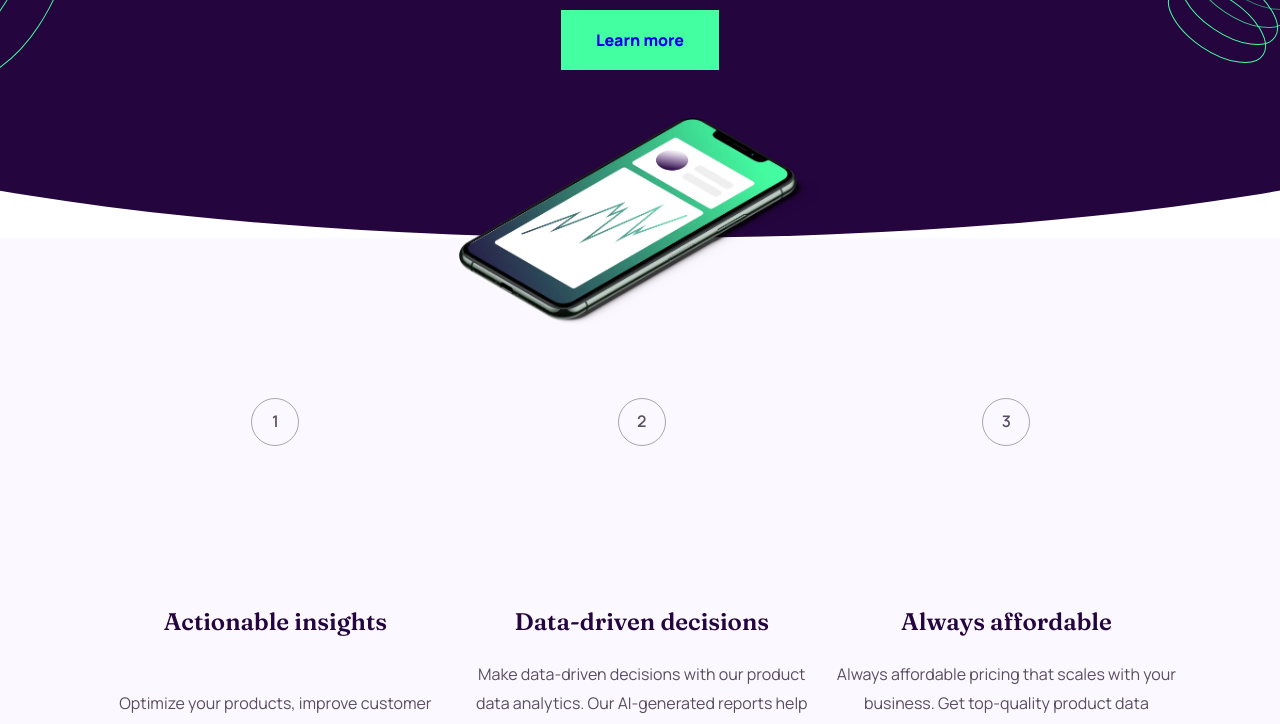
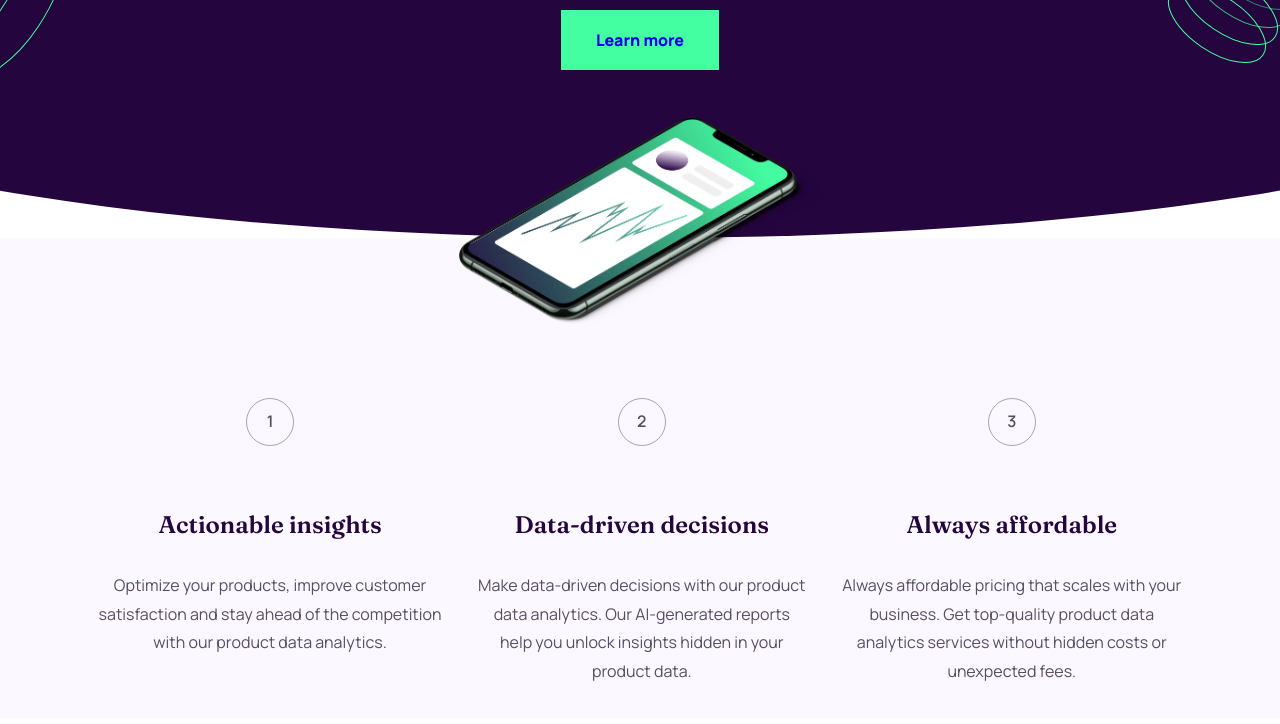
Before and after one commit to PhilippeItsMe/fe-workItLandingPage-challenge, a plain HTML site: page index.html in a window 1280 px wide. Shown: the part 228-952 px from the top of the page. Drawn offline with Linux system fonts and the light colour scheme.

Commit message:
Update style.css

```diff
--- a/style.css
+++ b/style.css
@@ -108,7 +108,7 @@ header:before {
     height: 100%;
     background-color: #24053e;
     border-radius: 0 0 50% 50%;
-    transform: scaleX(1.5)
+    transform: scaleX(1.5);
 }
 
 header {
@@ -127,9 +127,12 @@ header section {
 /* Background-color set-up  */
 
 main .art1 :before {
+    width: 100%;
+    height: 80%;
     background-color:  #6a3493;
     border-radius: 0 0 50% 50%;
     transform: scaleX(1.5)
+
 }
 
 header {
@@ -303,7 +306,6 @@ footer div img {
         padding: 10rem 6rem 4rem 6rem;
         display: grid;
         grid-template-columns: 100px, 1fr;
-        grid-template-rows: repeat(6, 1fr);
         grid-template-areas:
             "n1 h31"
             "n1 p1"
@@ -354,23 +356,24 @@ footer div img {
 
     .n1, .n2, .n3 {
         margin: 0;
+        margin-bottom: 2rem;
         justify-self: center;
-
-
     }
     .h31, .h32, .h33 {
-        margin-bottom: 0.5rem;
+        margin: 0;
+
         justify-self: center;
+        align-self: center;
     }
     .p1, .p2, .p3 {
         text-align: center;
+        align-self: start;
     }
     .art1 {
         padding: 10rem 6rem 2rem 6rem;
             display: grid;
             grid-template-columns: repeat (3, 1fr);
-            grid-template-rows: 100px, 100px, 1fr;
-            gap: 1rem;
+            gap: 2rem;
             grid-template-areas:
                 "n1 n2 n3"
                 "h31 h32 h33"
```
